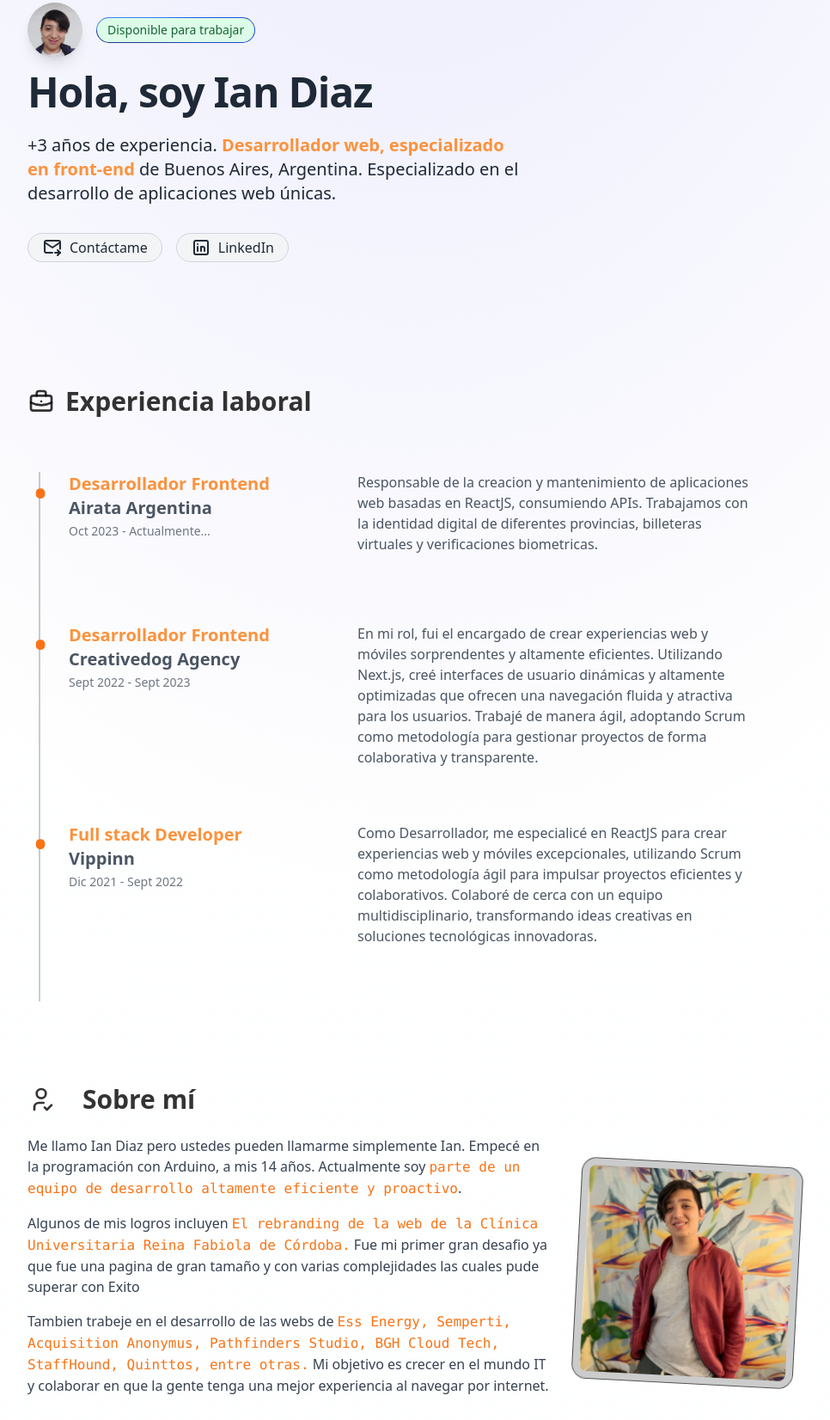
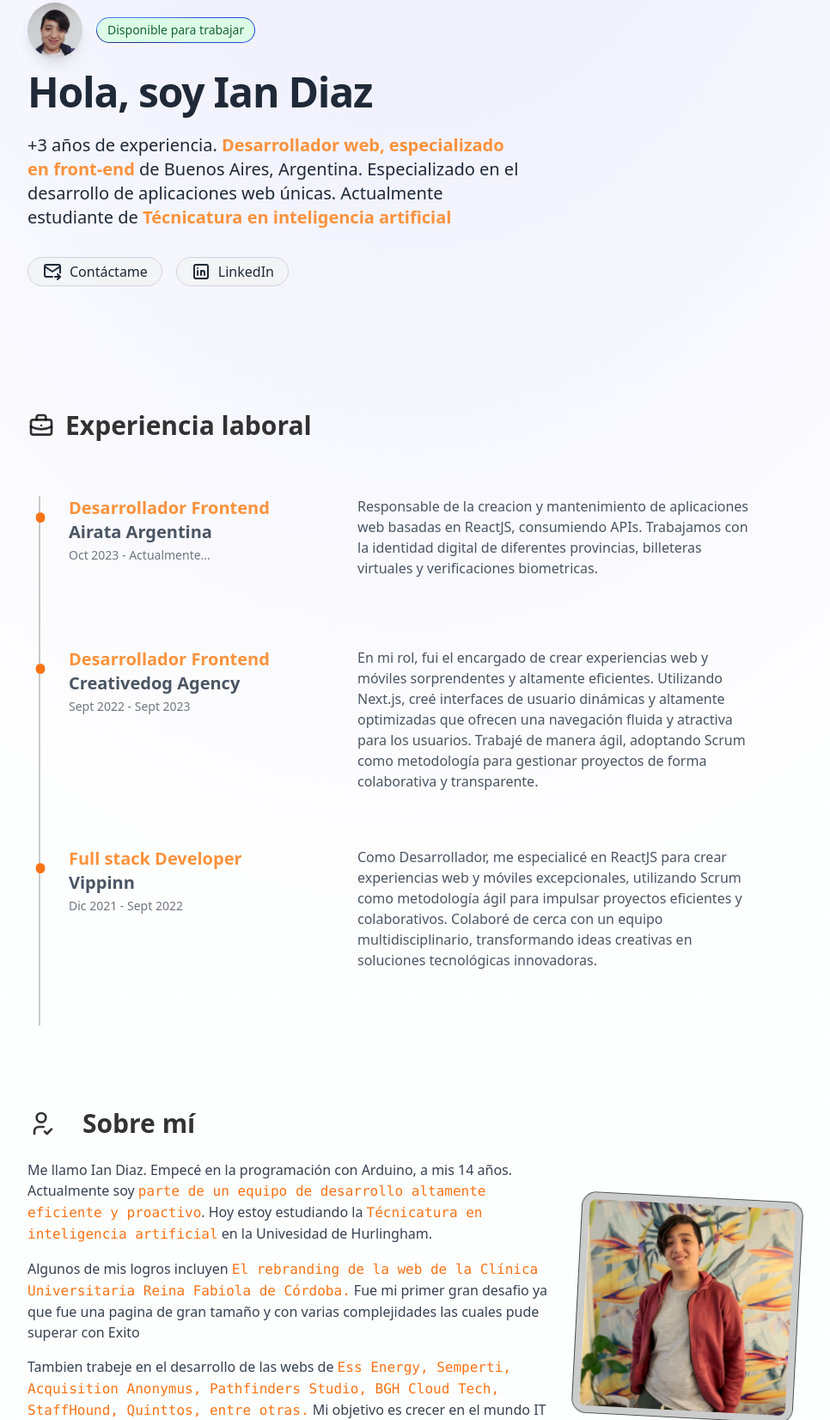
Before and after one commit to IanDiaz27/portfolio, an Astro site: page / in a window 1280 px wide. Shown: the part 141-1793 px from the top of the page at 86% size, without its empty margins (160-1126 px from the left). Built offline with nearby package versions, Linux system fonts and the light colour scheme; Astro itself is replaced by a stand-in of ours.

Commit message:
Agregado de estudios

```diff
--- a/src/components/AboutMe.astro
+++ b/src/components/AboutMe.astro
@@ -7,10 +7,10 @@
     class="[&>p]:mb-4 [&>p>strong]:text-orange-500 dark:[&>p>strong]:text-orange-300 [&>p>strong]:font-normal [&>p>strong]:font-mono text-pretty order-2 md:order-1"
   >
     <p>
-      Me llamo Ian Diaz pero ustedes pueden llamarme simplemente Ian. Empecé en la
+      Me llamo Ian Diaz. Empecé en la
       programación con Arduino, a mis 14 años. Actualmente soy <strong
         >parte de un equipo de desarrollo altamente eficiente y proactivo</strong
-      >.
+      >. Hoy estoy estudiando la <strong>Técnicatura en inteligencia artificial</strong> en la Univesidad de Hurlingham.
     </p>
 
     <p>
--- a/src/components/Hero.astro
+++ b/src/components/Hero.astro
@@ -33,7 +33,7 @@ import SocialPill from "@/components/SocialPill.astro"
     +3 años de experiencia. <strong
       >Desarrollador web, especializado en front-end</strong
     > de Buenos Aires, Argentina. Especializado en el desarrollo de aplicaciones web
-    únicas.
+    únicas. Actualmente estudiante de <strong>Técnicatura en inteligencia artificial</strong>
   </p>
   <nav class="flex flex-wrap gap-4 mt-8">
     <SocialPill href="mailto:iandiaz270601@gmail.com?Subject=Contacto%20desde%20portfolio">
```
Also changed, not shown: 1 other file.
